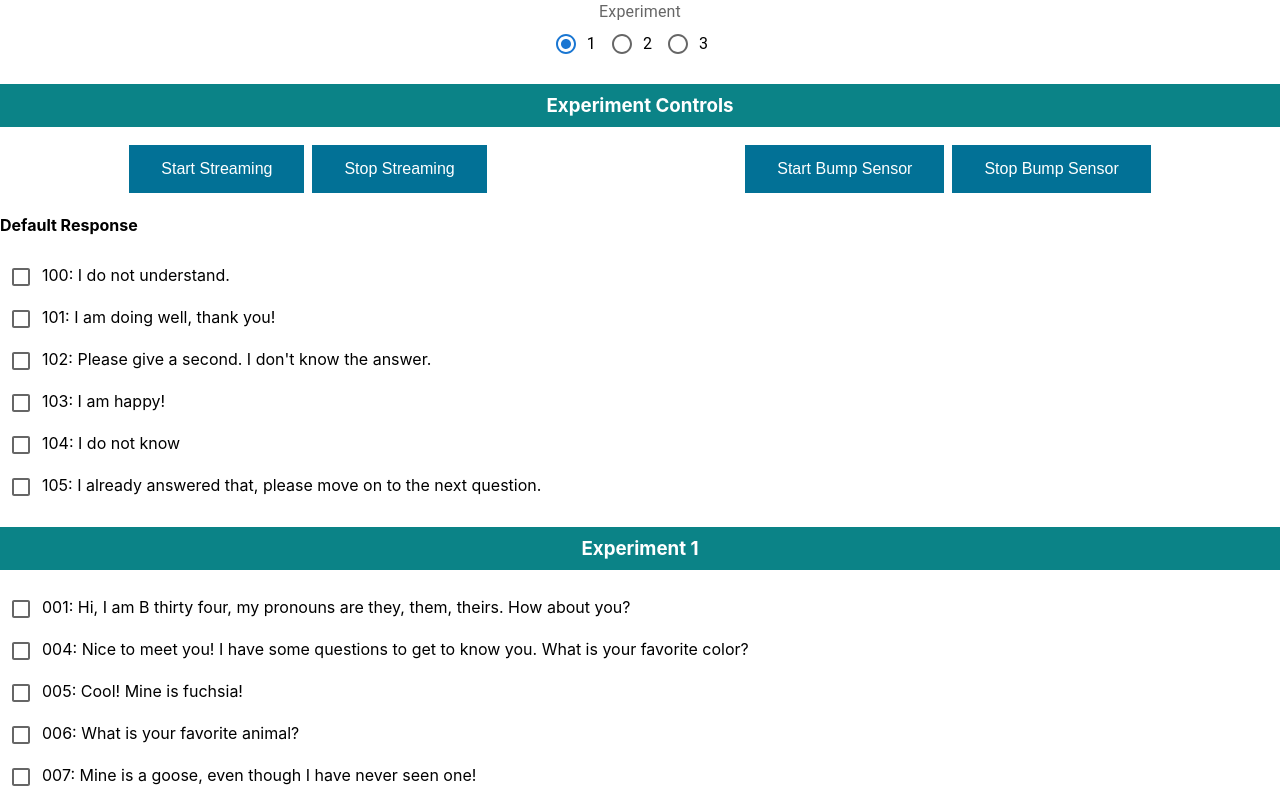
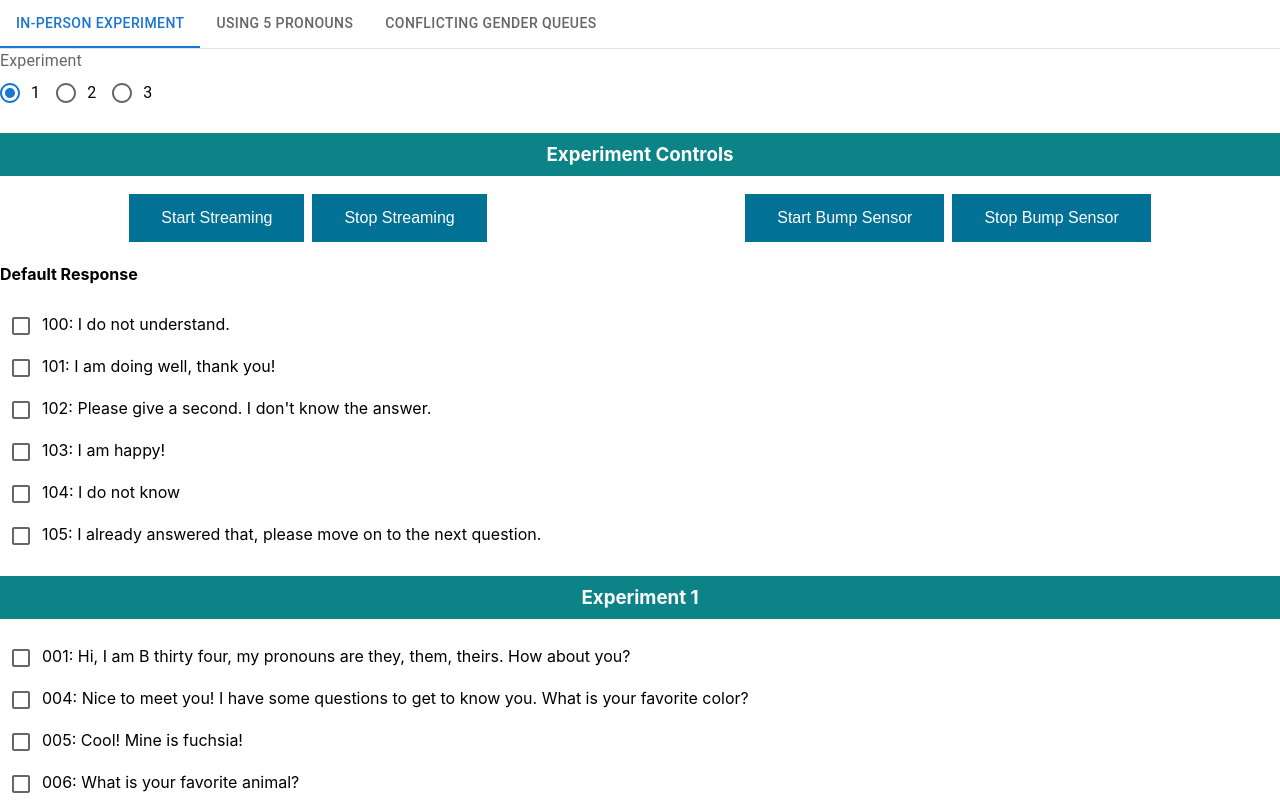
Before and after one commit to aoiya2023/misty, a React (Create React App) app in the folder misty-experiment/: page / in a window 1280 px wide. Shown: the top 800 px of the page. Built offline with nearby package versions, Linux system fonts and the light colour scheme.

Commit message:
added tabs

```diff
--- a/misty-experiment/src/App.css
+++ b/misty-experiment/src/App.css
@@ -1,42 +1,3 @@
-.App {
-  text-align: center;
-}
-
-.App-logo {
-  height: 40vmin;
-  pointer-events: none;
-}
-
-@media (prefers-reduced-motion: no-preference) {
-  .App-logo {
-    animation: App-logo-spin infinite 20s linear;
-  }
-}
-
-.App-header {
-  background-color: #282c34;
-  min-height: 100vh;
-  display: flex;
-  flex-direction: column;
-  align-items: center;
-  justify-content: center;
-  font-size: calc(10px + 2vmin);
-  color: white;
-}
-
-.App-link {
-  color: #61dafb;
-}
-
-@keyframes App-logo-spin {
-  from {
-    transform: rotate(0deg);
-  }
-  to {
-    transform: rotate(360deg);
-  }
-}
-
 .heading {
   background-color: rgb(11, 131, 135);
   color: white;
--- a/misty-experiment/src/App.js
+++ b/misty-experiment/src/App.js
@@ -1,61 +1,70 @@
 // import axios from 'axios';
 import './App.css';
-import Controls from './components/Controls';
-import Experiment1 from './components/Experiment1';
-import Experiment2 from './components/Experiment2';
-import { useEffect, useState } from 'react';
-import Radio from '@mui/material/Radio';
-import RadioGroup from '@mui/material/RadioGroup';
-import FormControlLabel from '@mui/material/FormControlLabel';
-import FormControl from '@mui/material/FormControl';
-import FormLabel from '@mui/material/FormLabel';
+import InPerson from './components/InPerson';
+import { useState } from 'react';
+import Tabs from '@mui/material/Tabs';
+import Tab from '@mui/material/Tab';
+import Box from '@mui/material/Box';
 
 
 // URL:
 const ip = "172.28.92.36";
 
-
-
-function App() {
-  const [condition, setCondition] = useState("1");
-  const [lastSpoken, setLastSpoken] = useState("");
-
-  function saveLastUtterance(text) {
-    setLastSpoken(text);
-  }
-
-  useEffect(() => {
-    console.log("Last Spoken: ", lastSpoken)
-  })
-
-  function logInfo(text) {
-    console.log(text);
-  }
-  function handleOnChange(condition) {
-    setCondition(condition);
-    logInfo("Experiment Condition: " + condition)
-  }
+function TabPanel(props) {
+  const { children, value, index, ...other } = props;
 
   return (
-    <div className="App">
-      <FormControl>
-        <FormLabel>Experiment</FormLabel>
-        <RadioGroup
-          value={condition}
-          onChange={(e) => handleOnChange(e.target.value)}
-          row
-        >
-          <FormControlLabel value="1" control={<Radio />} label="1" />
-          <FormControlLabel value="2" control={<Radio />} label="2" />
-          <FormControlLabel value="3" control={<Radio />} label="3" />
-        </RadioGroup>
-      </FormControl>
-
-        <Controls ip={ip} saveLastUtterance={saveLastUtterance} logInfo={logInfo}/>
-        <Experiment1 ip={ip} condition={condition} saveLastUtterance={saveLastUtterance}/>
-        <Experiment2 ip={ip} saveLastUtterance={saveLastUtterance}/>
+    <div
+      role="tabpanel"
+      hidden={value !== index}
+      id={`simple-tabpanel-${index}`}
+      aria-labelledby={`simple-tab-${index}`}
+      {...other}
+    >
+      {value === index && (
+        <Box sx={{ div: 3 }}>
+          {children}
+        </Box>
+      )}
     </div>
   );
 }
 
+function a11yProps(index) {
+  return {
+    id: `simple-tab-${index}`,
+    'aria-controls': `simple-tabpanel-${index}`,
+    value: index
+  };
+}
+
+function App() {
+  const [tabValue, setTabValue] = useState(0);
+
+  function handleTabChange(event, newtab) {
+    setTabValue(newtab);
+  }
+
+  return (
+    <Box sx={{ width: '100%' }}>
+      <Box sx={{ borderBottom: 1, borderColor: 'divider' }}>
+        <Tabs value={tabValue} onChange={handleTabChange}>
+          <Tab label="In-person experiment" {...a11yProps(0)} />
+          <Tab label="using 5 pronouns" {...a11yProps(1)} />
+          <Tab label="Conflicting gender queues" {...a11yProps(2)} />
+        </Tabs>
+      </Box>
+      <TabPanel value={tabValue} index={0}>
+        <InPerson ip={ip}/>
+      </TabPanel>
+      <TabPanel value={tabValue} index={1}>
+
+      </TabPanel>
+      <TabPanel value={tabValue} index={2}>
+        Item Three
+      </TabPanel>
+    </Box>
+  );
+}
+
 export default App;
--- a/misty-experiment/src/components/Controls.js
+++ b/misty-experiment/src/components/Controls.js
@@ -41,7 +41,7 @@ export default function Controls(props) {
                 </div>
                 <ReactionButtonPress ip={props.ip} logInfo={props.logInfo}/>
             </div>
-            <DefaultRes ip={props.ip} saveLastUtterance={props.saveLastUtterance}/>
+            <DefaultRes ip={props.ip} logInfo={props.logInfo}/>
 
         </div>
     )
--- a/misty-experiment/src/components/DefaultRes.js
+++ b/misty-experiment/src/components/DefaultRes.js
@@ -16,7 +16,7 @@ export default function DefaultRes(props) {
         );
         setCheckedState(updatedCheckedState);
         speak(props.ip, text, utteranceId);
-        props.saveLastUtterance(text);
+        props.logInfo("Last Spoken: " + text);
     };
 
     return (
--- a/misty-experiment/src/components/Experiment1.js
+++ b/misty-experiment/src/components/Experiment1.js
@@ -20,7 +20,7 @@ export default function Experiment1(props) {
         setCheckedState(updatedCheckedState);
 
         speak(props.ip, text, utteranceId);
-        props.saveLastUtterance(text);
+        props.logInfo("Last Spoken: " + text);
 
         if (utteranceId === "001" || utteranceId === "002") {
             leftArmUp(props.ip);
--- a/misty-experiment/src/components/Experiment2.js
+++ b/misty-experiment/src/components/Experiment2.js
@@ -16,7 +16,7 @@ export default function Experiment2(props) {
         setCheckedState(updatedCheckedState);
 
         speak(props.ip, text, utteranceId);
-        props.saveLastUtterance(text);
+        props.logInfo("Last Spoken: " + text);
 
         if (utteranceId === "00Q") {
             bothArmsUp(props.ip);
--- /dev/null
+++ b/misty-experiment/src/components/InPerson.css
@@ -0,0 +1,3 @@
+.InPerson {
+    text-align: center;
+}
--- /dev/null
+++ b/misty-experiment/src/components/InPerson.js
@@ -0,0 +1,41 @@
+import Controls from './Controls';
+import Experiment1 from './Experiment1';
+import Experiment2 from './Experiment2';
+import { useState } from 'react';
+import Radio from '@mui/material/Radio';
+import RadioGroup from '@mui/material/RadioGroup';
+import FormControlLabel from '@mui/material/FormControlLabel';
+import FormControl from '@mui/material/FormControl';
+import FormLabel from '@mui/material/FormLabel';
+
+export default function InPerson(props) {
+    const [condition, setCondition] = useState("1");
+
+    function logInfo(text) {
+      console.log(text);
+    }
+    function handleConditionChange(condition) {
+      setCondition(condition);
+      logInfo("Experiment Condition: " + condition)
+    }
+    return (
+        <div className="InPerson">
+          <FormControl>
+            <FormLabel>Experiment</FormLabel>
+            <RadioGroup
+              value={condition}
+              onChange={(e) => handleConditionChange(e.target.value)}
+              row
+            >
+              <FormControlLabel value="1" control={<Radio />} label="1" />
+              <FormControlLabel value="2" control={<Radio />} label="2" />
+              <FormControlLabel value="3" control={<Radio />} label="3" />
+            </RadioGroup>
+          </FormControl>
+
+          <Controls ip={props.ip} logInfo={logInfo}/>
+          <Experiment1 ip={props.ip} condition={condition} logInfo={logInfo}/>
+          <Experiment2 ip={props.ip} logInfo={logInfo}/>
+        </div>
+    )
+}
```
Also changed, not shown: misty-experiment/src/components/FivePronouns.js (added), 1 other file (tests, documents, lock files or other folders).
